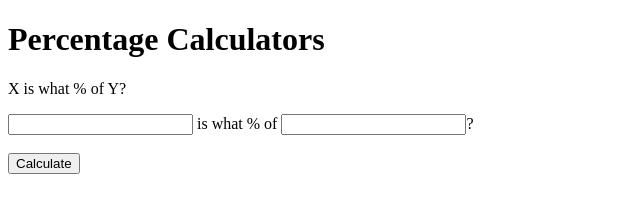
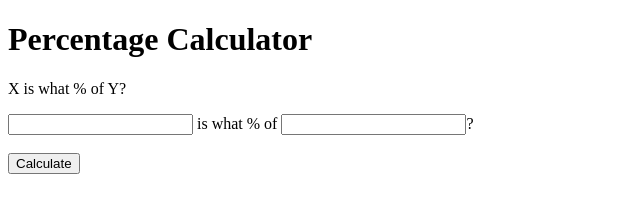
Before and after one commit to jananpatel2002/Calculator, a plain HTML site: page index.html in a window 1280 px wide. Shown: the full height of the page, 0-640 px from the left. Drawn offline with Linux system fonts and the light colour scheme.

Commit message:
Changed title / working

```diff
--- a/index.html
+++ b/index.html
@@ -14,7 +14,7 @@
 </head>
 
 <body>
-    <h1>Percentage Calculators</h1>
+    <h1>Percentage Calculator</h1>
     <p>X is what % of Y?</p>
     <form id="xIsWhatPercentOfY">
 
```
